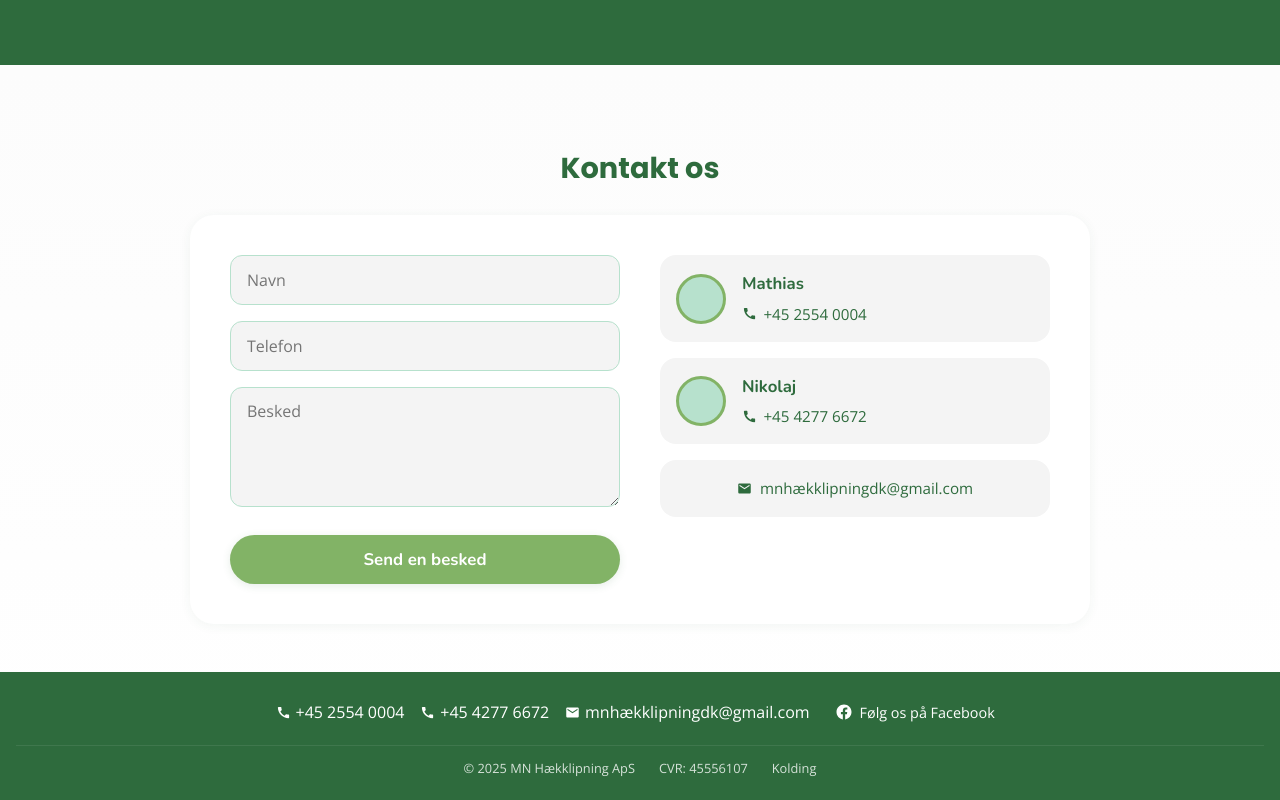
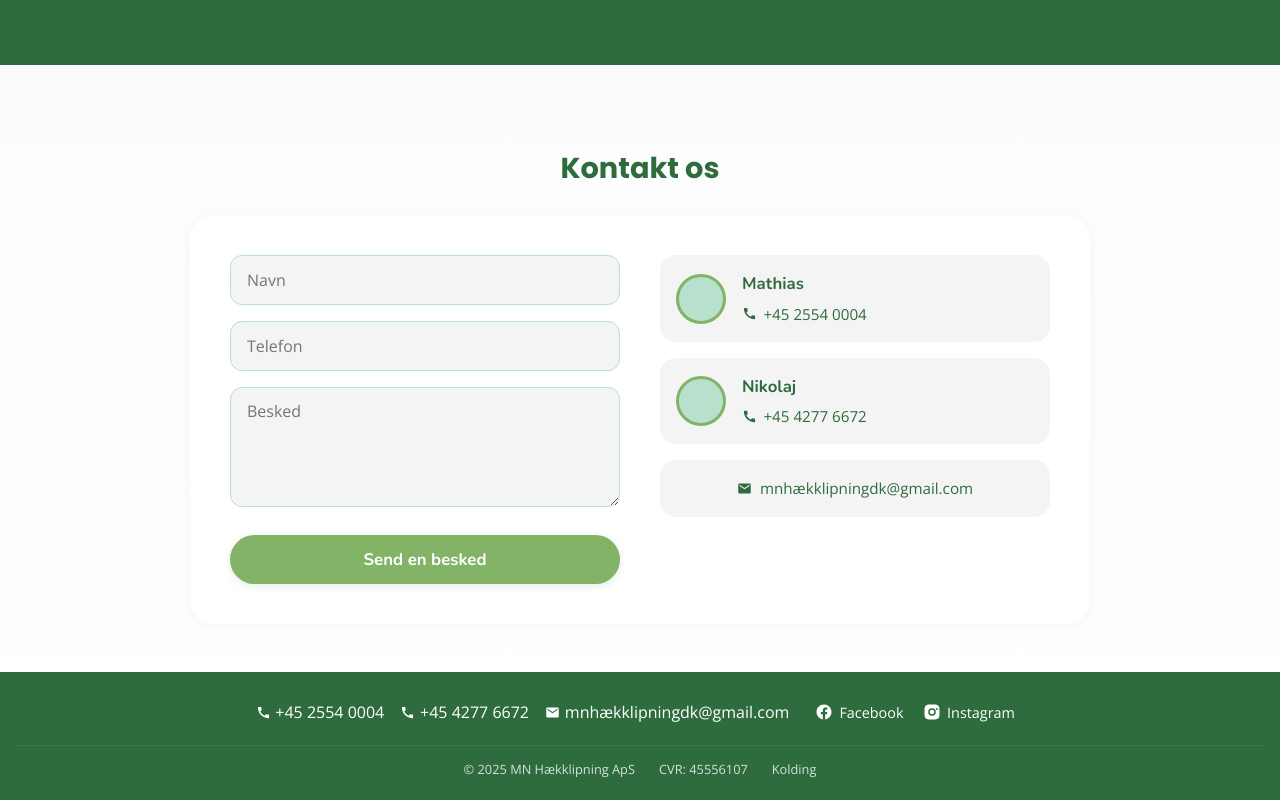
Before and after one commit to invokeagency/mnhaekklipning-website, a Vue app: page / in a window 1280 px wide. Shown: the part 1886-2686 px from the top of the page. Built offline with nearby package versions, Linux system fonts and the light colour scheme.

Commit message:
feat: Add Instagram link to footer

```diff
--- a/src/App.vue
+++ b/src/App.vue
@@ -302,13 +302,23 @@
             <a href="mailto:mnhækklipningdk@gmail.com">mnhækklipningdk@gmail.com</a>
           </span>
         </div>
-        <!-- Social Link -->
-        <a href="https://www.facebook.com/profile.php?id=61574724682391" target="_blank" rel="noopener" class="social-link">
-          <svg xmlns="http://www.w3.org/2000/svg" width="18" height="18" viewBox="0 0 24 24" fill="currentColor">
-            <path d="M12 2C6.477 2 2 6.477 2 12c0 4.991 3.657 9.128 8.438 9.879V14.89h-2.54V12h2.54V9.797c0-2.506 1.492-3.89 3.777-3.89 1.094 0 2.238.195 2.238.195v2.46h-1.26c-1.243 0-1.63.771-1.63 1.562V12h2.773l-.443 2.89h-2.33v6.989C18.343 21.129 22 16.99 22 12c0-5.523-4.477-10-10-10z"/>
-          </svg>
-          <span>Følg os på Facebook</span>
-        </a>
+        <!-- Social Links Container -->
+        <div class="social-links-container">
+          <!-- Facebook Link -->
+          <a href="https://www.facebook.com/profile.php?id=61574724682391" target="_blank" rel="noopener" class="social-link">
+            <svg xmlns="http://www.w3.org/2000/svg" width="18" height="18" viewBox="0 0 24 24" fill="currentColor">
+              <path d="M12 2C6.477 2 2 6.477 2 12c0 4.991 3.657 9.128 8.438 9.879V14.89h-2.54V12h2.54V9.797c0-2.506 1.492-3.89 3.777-3.89 1.094 0 2.238.195 2.238.195v2.46h-1.26c-1.243 0-1.63.771-1.63 1.562V12h2.773l-.443 2.89h-2.33v6.989C18.343 21.129 22 16.99 22 12c0-5.523-4.477-10-10-10z"/>
+            </svg>
+            <span>Facebook</span>
+          </a>
+          <!-- Instagram Link -->
+          <a href="https://www.instagram.com/mnhaekklipning/" target="_blank" rel="noopener" class="social-link">
+             <svg xmlns="http://www.w3.org/2000/svg" width="18" height="18" viewBox="0 0 24 24" fill="currentColor">
+                <path d="M12 2c2.717 0 3.056.01 4.122.06c1.065.05 1.79.217 2.428.465c.66.254 1.216.598 1.772 1.153a4.908 4.908 0 0 1 1.153 1.772c.247.637.415 1.363.465 2.428c.047 1.066.06 1.405.06 4.122s-.013 3.056-.06 4.122c-.05 1.065-.218 1.79-.465 2.428a4.883 4.883 0 0 1-1.153 1.772a4.915 4.915 0 0 1-1.772 1.153c-.637.247-1.363.415-2.428.465c-1.066.047-1.405.06-4.122.06s-3.056-.013-4.122-.06c-1.065-.05-1.79-.218-2.428-.465a4.89 4.89 0 0 1-1.772-1.153a4.904 4.904 0 0 1-1.153-1.772c-.248-.637-.415-1.363-.465-2.428C2.013 15.056 2 14.717 2 12s.013-3.056.06-4.122c.05-1.065.217-1.79.465-2.428a4.88 4.88 0 0 1 1.153-1.772A4.897 4.897 0 0 1 5.45 2.525c.638-.248 1.362-.415 2.428-.465C8.944 2.013 9.283 2 12 2zm0 5a5 5 0 1 0 0 10a5 5 0 0 0 0-10zm6.5-.25a1.25 1.25 0 1 0 0 2.5a1.25 1.25 0 0 0 0-2.5zM12 9a3 3 0 1 1 0 6a3 3 0 0 1 0-6z"/>
+             </svg>
+            <span>Instagram</span>
+          </a>
+        </div>
       </div>
       <div class="footer-bottom">
         <p>© {{ new Date().getFullYear() }} MN Hækklipning ApS</p>
```
Also changed, not shown: 5 other files (tests, documents, lock files or other folders).
